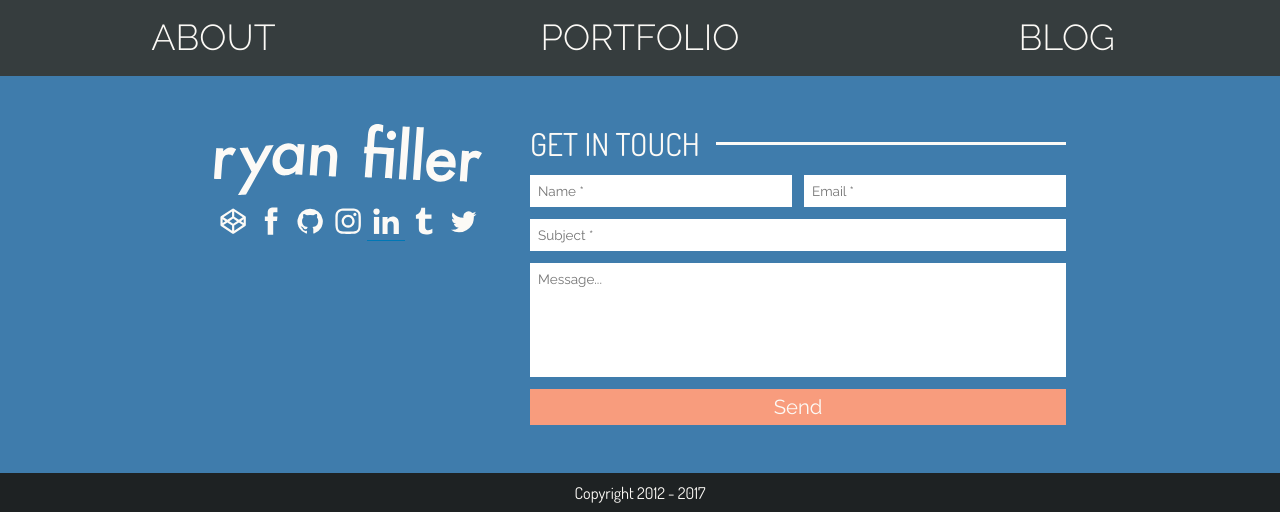
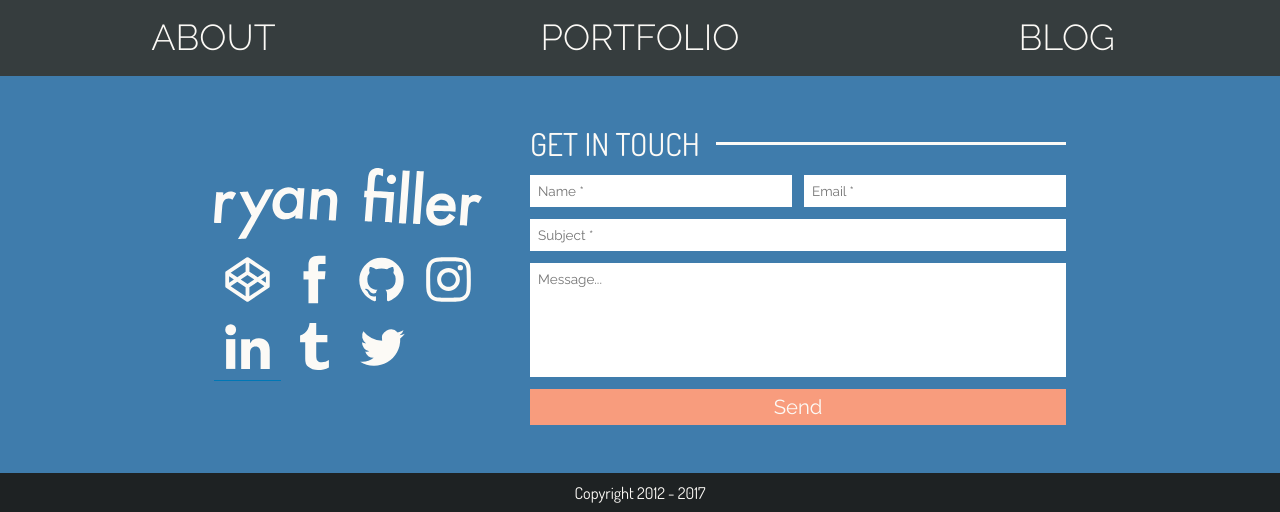
Before and after one commit to ryanfiller89/gabfolio, a Jekyll site: the page built from index.md, in a window 1280 px wide. Shown: the part 1045-1557 px from the top of the page. Built offline with Jekyll 4.4.1, drawn with Linux system fonts in a browser that asks for light colours; nearby versions of some CDN libraries.

Commit message:
fixes layout bugs in footer

```diff
--- a/assets/_scss/components/_footer.scss
+++ b/assets/_scss/components/_footer.scss
@@ -67,6 +67,9 @@
 
             &.footer__branding {
                 flex: 1;
+                display: flex;
+                flex-direction: column;
+                justify-content: center;
             }
 
             &.footer__contact {
@@ -130,8 +133,14 @@
 
         .socials {
             padding: 0;
+            flex-wrap: wrap;
+
+            @include tablet-break {
+                flex-wrap: nowrap;
+            }
+
             li {
-                flex: 1;
+                flex: 0 1 25%;
 
                 .social::after {
                     @include tablet-break {
```
